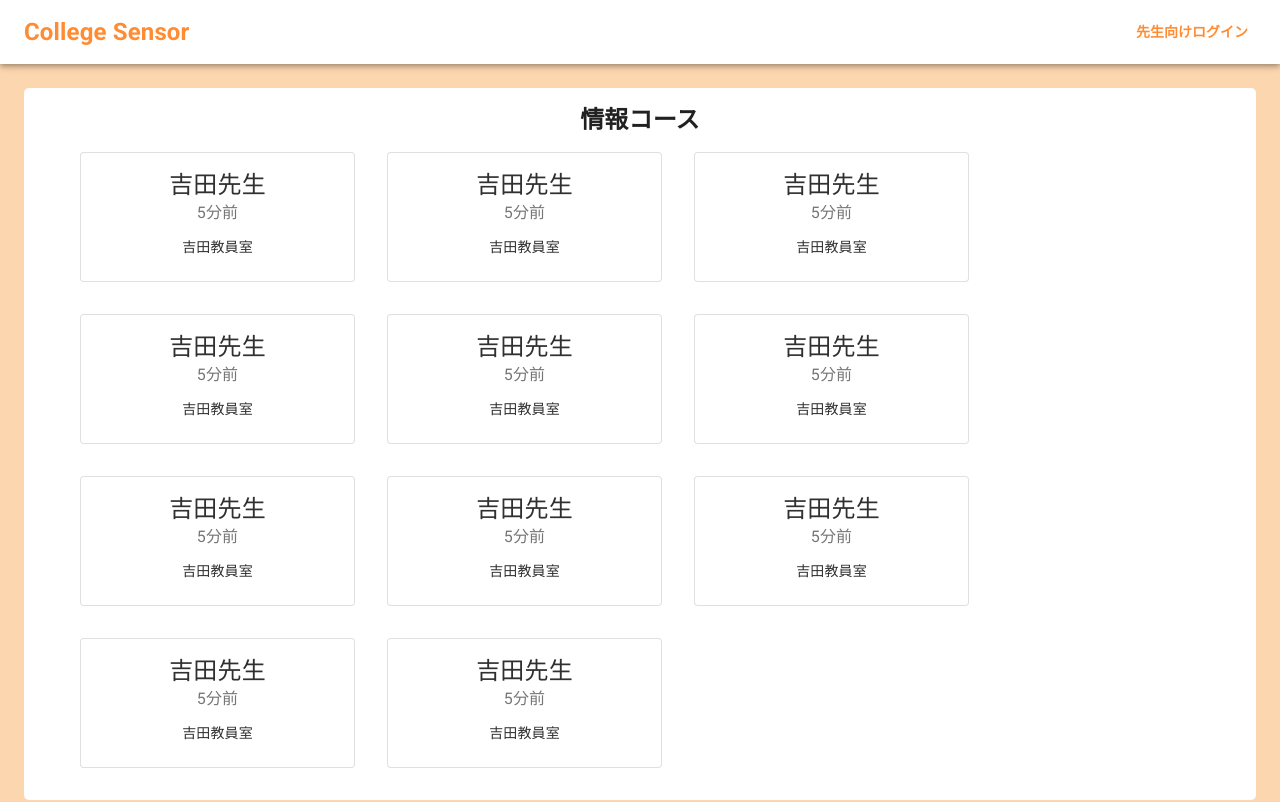
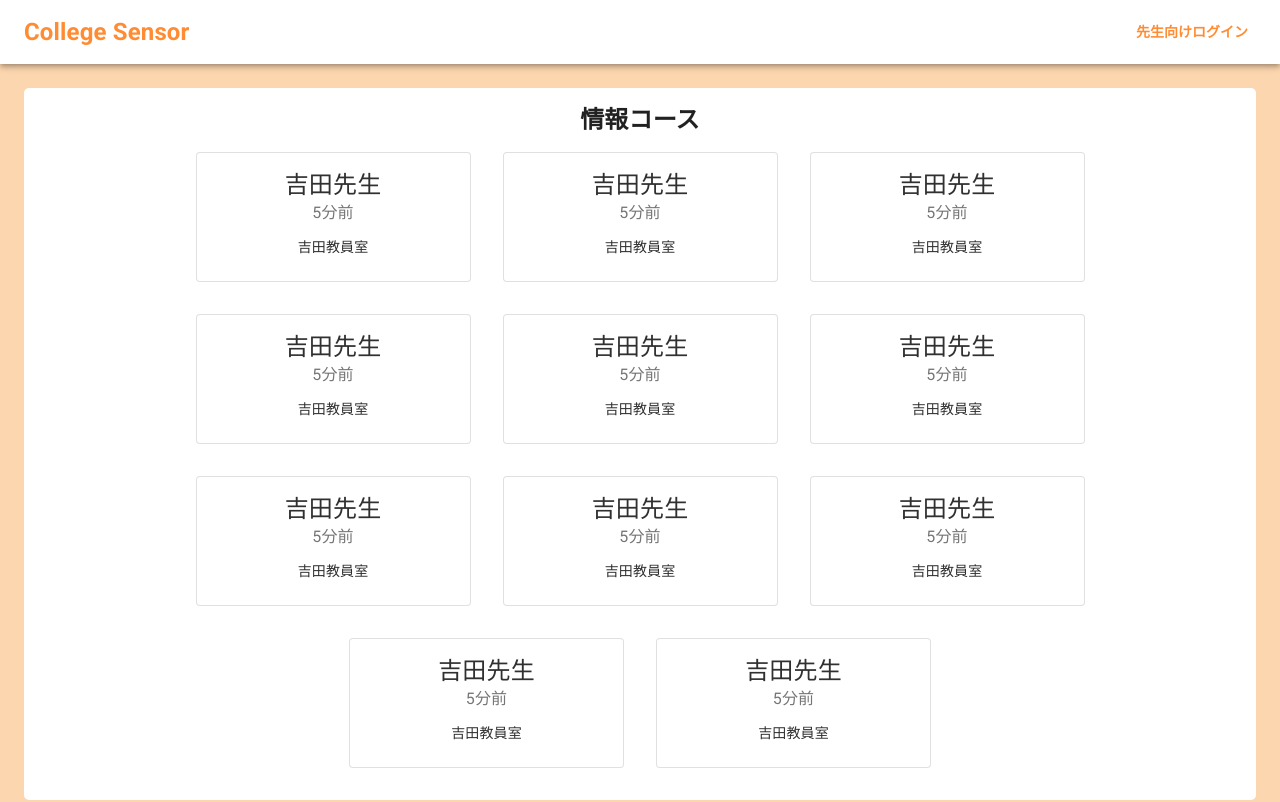
Before and after one commit to sensei-sensor/sensei-sensor-react, a React (Vite) app: page / in a window 1280 px wide. Shown: the top 802 px of the page. Built offline with nearby package versions, Linux system fonts and the light colour scheme.

Commit message:
justifyContentの追加

```diff
--- a/src/components/MaterialContainer.jsx
+++ b/src/components/MaterialContainer.jsx
@@ -24,7 +24,7 @@ export default function MaterialContainer() {
         <Typography variant={"h5"}>
           <Box fontWeight={700}>情報コース</Box>
         </Typography>
-        <Box display={"flex"} flexWrap={"wrap"}>
+        <Box display={"flex"} flexWrap={"wrap"} justifyContent={"center"}>
           <MaterialCard />
           <MaterialCard />
           <MaterialCard />
```
